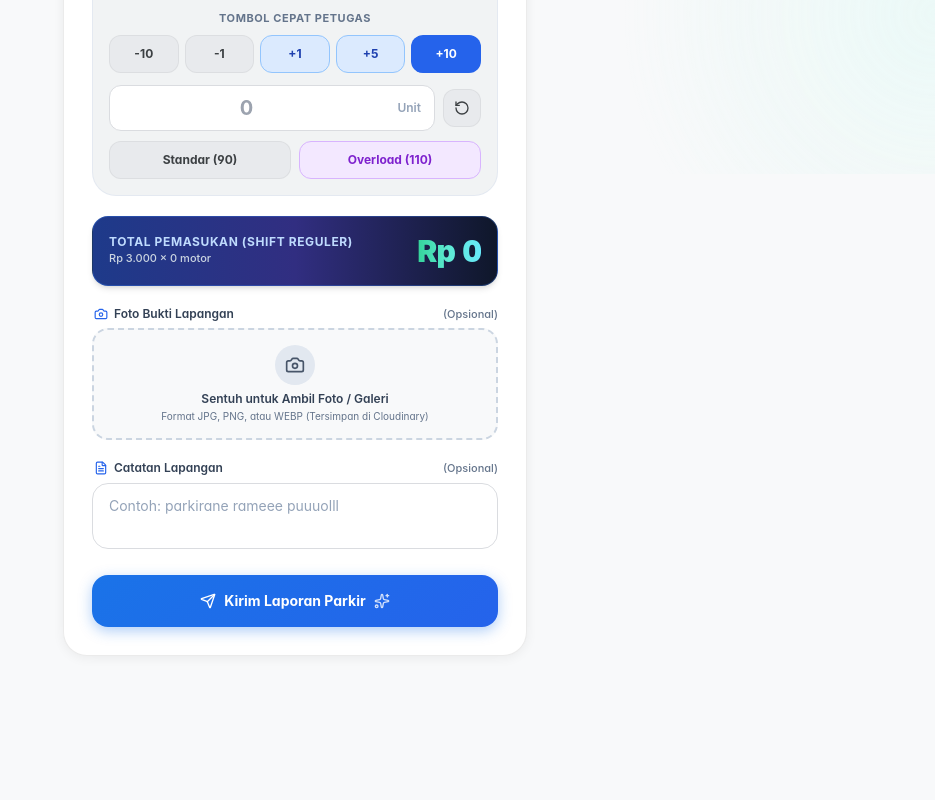
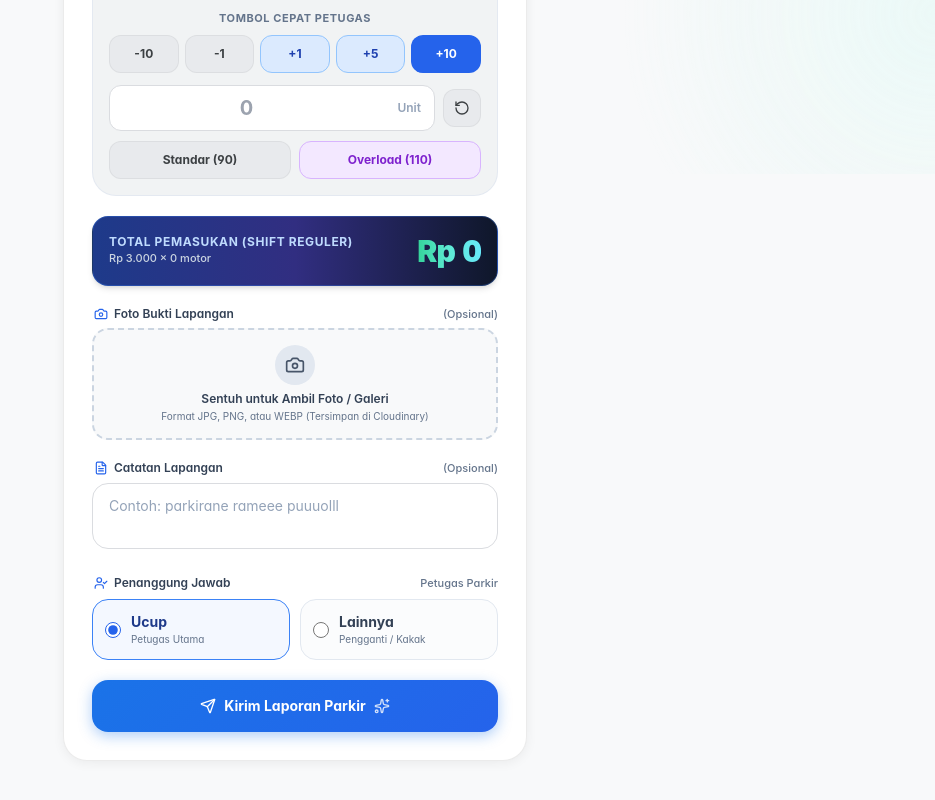
Before and after one commit to arhaqx/catatan-parkir, a React (Vite) app in the folder frontend/: page / in a window 1280 px wide. Shown: the part 626-1426 px from the top of the page, without its empty margins (345-1280 px from the left). Built offline with nearby package versions, Linux system fonts and the light colour scheme; no server answers.

Commit message:
feat: tambahkan opsi penanggung jawab (Ucup/Lainnya) sebelum kirim laporan

```diff
--- a/frontend/src/components/AdminDashboard.jsx
+++ b/frontend/src/components/AdminDashboard.jsx
@@ -38,7 +38,8 @@ import {
   AlertTriangle,
   Zap,
   Coffee,
-  Building2
+  Building2,
+  UserCheck
 } from 'lucide-react';
 import { getReports, deleteReport, seedSampleReports, exportReportsToExcel, baseURL } from '../api';
 import M3Card from './ui/M3Card';
@@ -730,6 +731,7 @@ const AdminDashboard = () => {
                   <tr>
                     <th className="py-3 px-4">Hari & Tanggal</th>
                     <th className="py-3 px-4">Jadwal Shift</th>
+                    <th className="py-3 px-4">Penanggung Jawab</th>
                     <th className="py-3 px-4">Jumlah Motor</th>
                     <th className="py-3 px-4">Status Kapasitas</th>
                     <th className="py-3 px-4">Pemasukan</th>
@@ -754,6 +756,12 @@ const AdminDashboard = () => {
                           <span className={`px-2.5 py-1 rounded-full text-xs font-bold border inline-flex items-center gap-1 ${meta.badgeClass}`}>
                             <ScheduleIcon className="w-3 h-3" />
                             {meta.label}
+                          </span>
+                        </td>
+                        <td className="py-3 px-4 whitespace-nowrap">
+                          <span className="inline-flex items-center gap-1.5 text-xs font-semibold text-slate-700 dark:text-slate-200">
+                            <UserCheck className="w-3.5 h-3.5 text-blue-600 dark:text-m3-primary" />
+                            {report.officer_name || 'Ucup'}
                           </span>
                         </td>
                         <td className="py-3 px-4 font-bold text-blue-600 dark:text-m3-primary whitespace-nowrap">
@@ -846,10 +854,16 @@ const AdminDashboard = () => {
                           <span className="font-bold text-slate-900 dark:text-white text-sm block">
                             {format(new Date(report.date + 'T00:00:00'), 'EEEE, dd MMM yyyy', { locale: id })}
                           </span>
-                          <span className={`text-[10px] font-bold px-2 py-0.5 rounded-md border mt-1 inline-flex items-center gap-1 ${meta.badgeClass}`}>
-                            <ScheduleIcon className="w-2.5 h-2.5" />
-                            {meta.label}
-                          </span>
+                          <div className="flex items-center gap-1.5 mt-1 flex-wrap">
+                            <span className={`text-[10px] font-bold px-2 py-0.5 rounded-md border inline-flex items-center gap-1 ${meta.badgeClass}`}>
+                              <ScheduleIcon className="w-2.5 h-2.5" />
+                              {meta.label}
+                            </span>
+                            <span className="text-[10px] font-bold px-2 py-0.5 rounded-md border border-slate-200 dark:border-white/10 bg-slate-100 dark:bg-m3-surface-container text-slate-700 dark:text-slate-300 inline-flex items-center gap-1">
+                              <UserCheck className="w-2.5 h-2.5 text-blue-600 dark:text-m3-primary" />
+                              {report.officer_name || 'Ucup'}
+                            </span>
+                          </div>
                         </div>
                         <div className="flex items-center gap-1">
                           <span className="px-2 py-0.5 rounded-md bg-blue-100 dark:bg-blue-500/20 text-blue-700 dark:text-m3-primary text-xs font-bold">
--- a/frontend/src/components/EmployeeForm.jsx
+++ b/frontend/src/components/EmployeeForm.jsx
@@ -17,7 +17,8 @@ import {
   Zap,
   Coffee,
   Building2,
-  X
+  X,
+  UserCheck
 } from 'lucide-react';
 import { createReport, checkServerHealth } from '../api';
 import M3Card from './ui/M3Card';
@@ -31,6 +32,8 @@ const EmployeeForm = () => {
   const [notes, setNotes] = useState('');
   const [photo, setPhoto] = useState(null);
   const [photoPreview, setPhotoPreview] = useState('');
+  const [officerType, setOfficerType] = useState('ucup'); // 'ucup' | 'other'
+  const [customOfficerName, setCustomOfficerName] = useState('');
   const [status, setStatus] = useState({ type: '', message: '' });
   const [loading, setLoading] = useState(false);
   const [serverStatus, setServerStatus] = useState('checking'); // 'online' | 'offline' | 'checking'
@@ -184,12 +187,20 @@ const EmployeeForm = () => {
       return;
     }
 
+    if (officerType === 'other' && !customOfficerName.trim()) {
+      setStatus({ type: 'error', message: 'Silakan isi nama penanggung jawab pengganti!' });
+      return;
+    }
+
+    const assignedOfficer = officerType === 'ucup' ? 'Ucup' : (customOfficerName.trim() || 'Lainnya');
+
     setLoading(true);
 
     const formData = new FormData();
     formData.append('date', date);
     formData.append('total_motorcycles', motorcycles);
     formData.append('notes', notes);
+    formData.append('officer_name', assignedOfficer);
     if (photo) {
       formData.append('photo', photo);
     }
@@ -199,7 +210,7 @@ const EmployeeForm = () => {
       const formattedDate = format(parseISO(date), 'dd MMM yyyy');
       setStatus({
         type: 'success',
-        message: `Laporan ${daySchedule.name} (${formattedDate}) - ${motorcycles} motor berhasil tersimpan!`
+        message: `Laporan ${daySchedule.name} (${formattedDate}) oleh ${assignedOfficer} - ${motorcycles} motor berhasil tersimpan!`
       });
       triggerConfetti();
 
@@ -208,6 +219,8 @@ const EmployeeForm = () => {
       setNotes('');
       setPhoto(null);
       setPhotoPreview('');
+      setOfficerType('ucup');
+      setCustomOfficerName('');
     } catch (error) {
       console.error(error);
       const rawErr = error.friendlyMessage || error.response?.data?.error || error.response?.data?.message || error.message;
@@ -584,6 +597,82 @@ const EmployeeForm = () => {
             />
           </div>
 
+          {/* Penanggung Jawab Section */}
+          <div className="space-y-2">
+            <div className="flex items-center justify-between ml-0.5">
+              <label className="text-xs font-semibold text-slate-700 dark:text-slate-300 flex items-center gap-1.5">
+                <UserCheck className="w-3.5 h-3.5 text-blue-600 dark:text-m3-primary" />
+                <span>Penanggung Jawab</span>
+              </label>
+              <span className="text-[10px] sm:text-[11px] text-slate-500 dark:text-slate-400 font-medium">Petugas Parkir</span>
+            </div>
+
+            <div className="grid grid-cols-2 gap-2.5">
+              {/* Option 1: Ucup */}
+              <label
+                htmlFor="officer-ucup"
+                className={`relative flex items-center gap-2.5 p-3 rounded-2xl border cursor-pointer transition-all ${
+                  officerType === 'ucup'
+                    ? 'border-blue-500 bg-blue-50/70 dark:bg-blue-950/30 text-blue-900 dark:text-blue-100 shadow-xs'
+                    : 'border-slate-200 dark:border-white/10 bg-slate-50/60 dark:bg-m3-surface-low hover:bg-slate-100 dark:hover:bg-white/[0.04] text-slate-700 dark:text-slate-300'
+                }`}
+              >
+                <input
+                  type="radio"
+                  id="officer-ucup"
+                  name="officer"
+                  value="ucup"
+                  checked={officerType === 'ucup'}
+                  onChange={() => setOfficerType('ucup')}
+                  className="w-4 h-4 text-blue-600 focus:ring-blue-500 dark:focus:ring-blue-400 cursor-pointer accent-blue-600"
+                />
+                <div className="flex flex-col min-w-0">
+                  <span className="text-xs sm:text-sm font-bold truncate">Ucup</span>
+                  <span className="text-[10px] text-slate-500 dark:text-slate-400">Petugas Utama</span>
+                </div>
+              </label>
+
+              {/* Option 2: Lainnya */}
+              <label
+                htmlFor="officer-other"
+                className={`relative flex items-center gap-2.5 p-3 rounded-2xl border cursor-pointer transition-all ${
+                  officerType === 'other'
+                    ? 'border-blue-500 bg-blue-50/70 dark:bg-blue-950/30 text-blue-900 dark:text-blue-100 shadow-xs'
+                    : 'border-slate-200 dark:border-white/10 bg-slate-50/60 dark:bg-m3-surface-low hover:bg-slate-100 dark:hover:bg-white/[0.04] text-slate-700 dark:text-slate-300'
+                }`}
+              >
+                <input
+                  type="radio"
+                  id="officer-other"
+                  name="officer"
+                  value="other"
+                  checked={officerType === 'other'}
+                  onChange={() => setOfficerType('other')}
+                  className="w-4 h-4 text-blue-600 focus:ring-blue-500 dark:focus:ring-blue-400 cursor-pointer accent-blue-600"
+                />
+                <div className="flex flex-col min-w-0">
+                  <span className="text-xs sm:text-sm font-bold truncate">Lainnya</span>
+                  <span className="text-[10px] text-slate-500 dark:text-slate-400">Pengganti / Kakak</span>
+                </div>
+              </label>
+            </div>
+
+            {/* Input teks tambahan jika 'Lainnya' dipilih */}
+            {officerType === 'other' && (
+              <div className="pt-1 transition-all">
+                <input
+                  type="text"
+                  value={customOfficerName}
+                  onChange={(e) => setCustomOfficerName(e.target.value)}
+                  placeholder="Masukkan nama penanggung jawab (cth: Kakak Ucup)..."
+                  className="w-full m3-input placeholder:text-slate-400 text-xs sm:text-sm rounded-2xl px-3.5 sm:px-4 py-2.5 sm:py-3 font-normal focus:outline-none focus:ring-2 focus:ring-blue-500"
+                  autoFocus
+                  required
+                />
+              </div>
+            )}
+          </div>
+
           {/* Submit Action Button */}
           <button
             type="submit"
```
Also changed, not shown: 2 other files (tests, documents, lock files or other folders).
